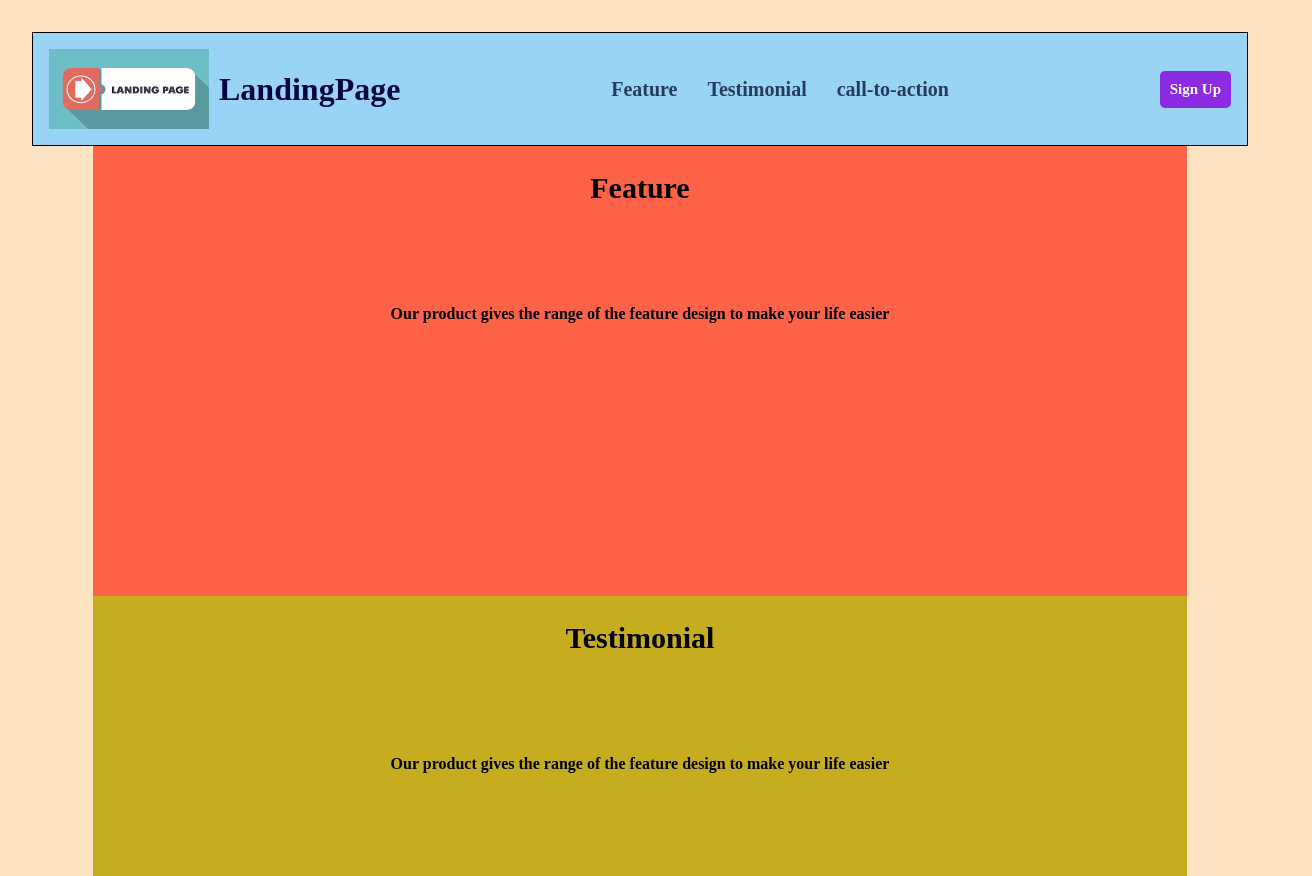
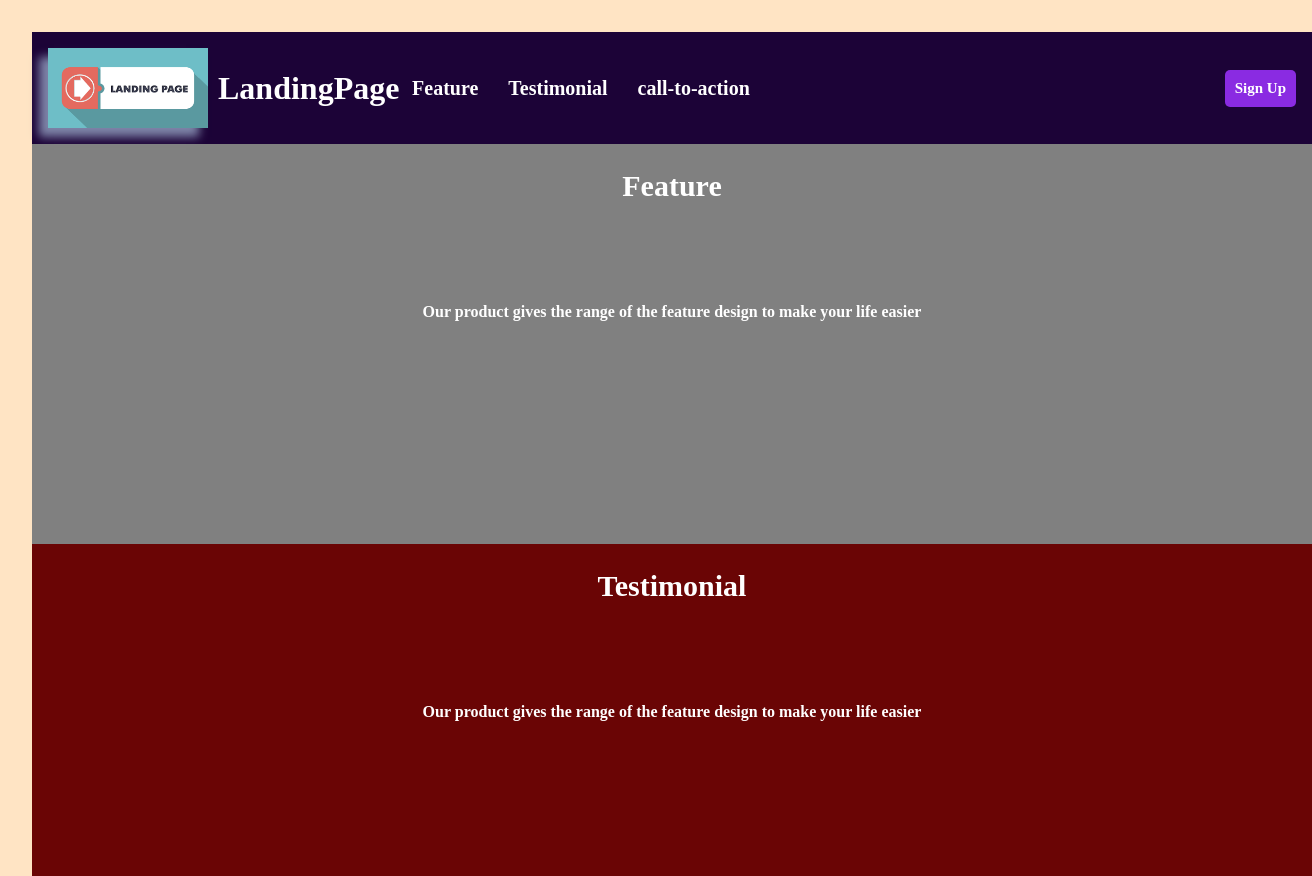
Before and after one commit to OmSirsath/To-Do_List, a plain HTML site: page index.html in a window 1280 px wide. Shown: the top 876 px of the page, 1312 px wide, since content can reach past the window. Drawn offline with Linux system fonts and the light colour scheme.

Commit message:
Update style.css

```diff
--- a/style.css
+++ b/style.css
@@ -2,12 +2,14 @@
     margin: 0;
     padding: 0;
     text-decoration: none;
+    box-sizing: border-box;
 }
 .header{
     margin: 0;
     padding: 0;
-    border: 1px solid black;
-    background-color: rgb(154, 212, 245);
+    background-color: rgb(28, 3, 55);
+    width:100vw;
+    color: white;
 }
 body{
     height: 100vh;
@@ -22,6 +24,7 @@ body{
     justify-content: space-between;
     align-items: center;
     padding: 1rem;
+
 }
 .logo{
     display: flex;
@@ -32,18 +35,28 @@ body{
     text-decoration: none;
     gap: 0.625rem;
 }
+@media screen and (min-width: 444px ) {
+    .logo-text{
+        display: block;
+    }
+}
 .Logo-icon{
     height: 5rem;
     width: 10rem;
     box-shadow: 20px;
+    box-shadow: -9px 9px 9px rgb(126, 132, 168);
 }
 .logo-text{
     font-size: 2rem;
     font-weight: bold;
+    color: white;
 }
 .nav{
     display: none;
     gap: 30px;
+    color: white;
+    width: 100vh;
+
 }
 @media screen and (min-width:780px) {
     .nav{
@@ -51,7 +64,7 @@ body{
     }
 }
 .nav-link{
-    color: #273c5d;
+    color: white;
     font-size: 20px;
     font-weight: bold;
     transform: color 0.1s;
@@ -81,9 +94,10 @@ body{
 
 /* feature section */
 .container{
-    width: 90%;
-    margin: auto;
+    width: 100%;
+    margin: 0;
     overflow: hidden;
+    width: 100vw;
 }
 .para1{
     justify-content: center;
@@ -102,9 +116,10 @@ body{
     padding: 25px;
     margin: auto;
     overflow: hidden;
-    background-color: tomato;
+    background-color: gray;
     font-weight: bold;
     align-items: center;
+    color: white;
 
 }
 .feature1{
@@ -118,9 +133,10 @@ body{
     padding: 25px;
     margin: auto;
     overflow: hidden;
-    background-color: rgb(198, 173, 31);
+    background-color: rgb(106, 5, 5);
     font-weight: bold;
     align-items: center;
+    color: white;
 }
 .testimonial1{
     font-size: 30px;
@@ -140,10 +156,11 @@ body{
     font-weight: bold;
 }
 footer{
-    background-color: #333;
+    background: #333;
     color: white;
     padding: 1rem 0;
     text-align: center;
+    width: 100vw;
 }
 footer p{
     margin: 0.5rem 0;
```
